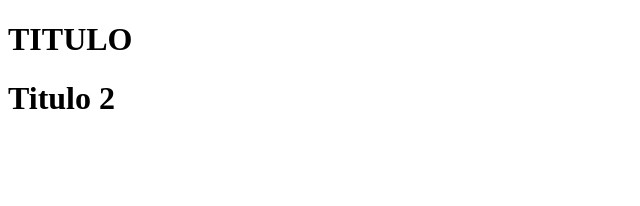
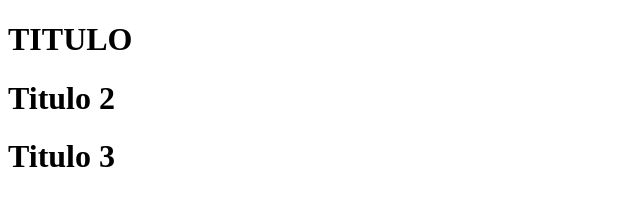
Before and after one commit to JesusMoreno06/pagina_git_jueves_2025_2, a plain HTML site: page index.html in a window 1280 px wide. Shown: the whole page, without its empty margins (0-640 px from the left). Drawn offline with Linux system fonts and the light colour scheme.

Commit message:
Cuarto commit

```diff
--- a/index.html
+++ b/index.html
@@ -8,5 +8,6 @@
 <body>
     <h1>TITULO</h1>
     <h1>Titulo 2</h1>
+    <h1>Titulo 3</h1>
 </body>
 </html>
```
